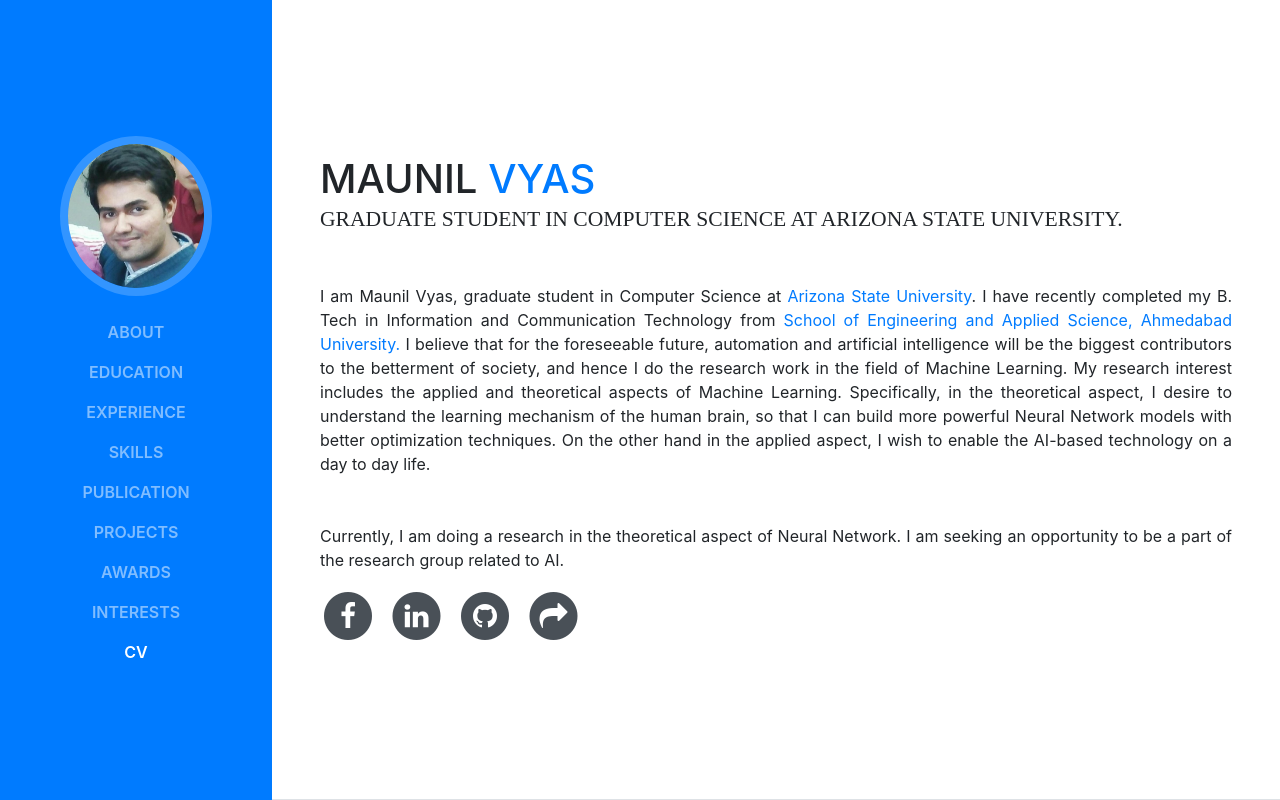
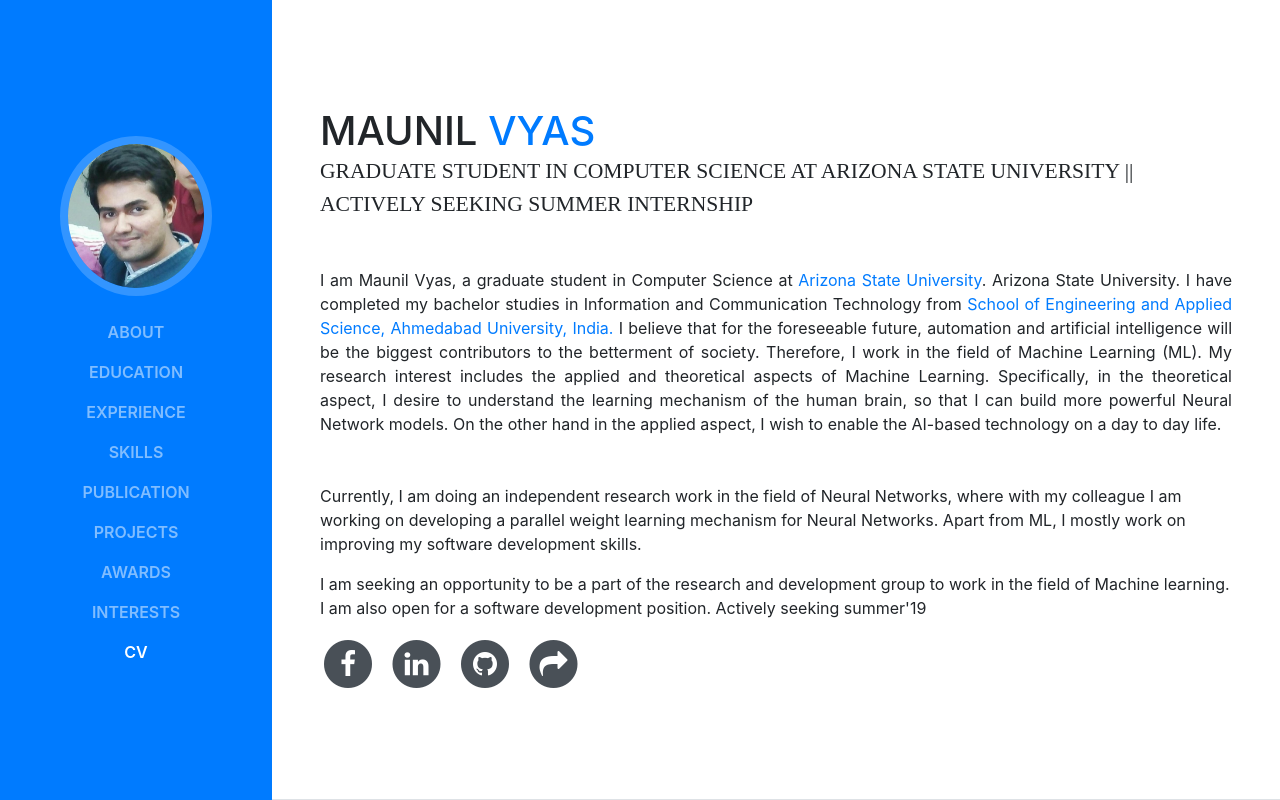
Before and after one commit to Maunil/test_webiste, a website with bundled scripts: page index.html in a window 1280 px wide. Shown: the top 800 px of the page. Built offline with nearby package versions, Linux system fonts and the light colour scheme; a web font is replaced by a local one.

Commit message:
Update
Update

```diff
--- a/index.html
+++ b/index.html
@@ -78,25 +78,23 @@
           <h1 class="mb-0">Maunil
             <span class="text-primary">Vyas</span>
           </h1>
-          <div class="subheading mb-5">Graduate Student in Computer Science at Arizona State University.
+          <div class="subheading mb-5">Graduate Student in Computer Science at Arizona State University || Actively Seeking Summer Internship
             <!--<a href="mailto:vyasmaunil33@gmail.com">vyasmaunil33@gmail.com</a> -->
           </div>
           <p class="mb-5" align="justify">
-          I am Maunil Vyas, graduate student in Computer Science at <a href="https://www.asu.edu/">Arizona State University</a>.
-		  I have recently completed my B. Tech in Information and Communication Technology from <a href=
-		  "https://ahduni.edu.in/seas/" >School of Engineering
-		  and Applied Science, Ahmedabad University.</a> I believe that for the foreseeable future, automation and
-		  artificial intelligence will be the biggest contributors to the betterment of society, and hence I do
-		  the research work in the field of Machine Learning. My research interest includes the applied and
-		  theoretical aspects of Machine  Learning. Specifically, in the theoretical aspect, I desire to understand
-		  the learning mechanism of the human brain, so that I can build more powerful Neural Network models with
-		  better optimization techniques. On the other hand in the applied aspect, I wish to enable the AI-based
-		  technology on a day to day life.
+          I am Maunil Vyas, a graduate student in Computer Science at <a href="https://www.asu.edu/">Arizona State University</a>. Arizona State University.
+		  I have completed my bachelor studies in Information and Communication Technology from <a href= "https://ahduni.edu.in/seas/"> School of Engineering and Applied Science, Ahmedabad University, India.</a>
+		  I believe that for the foreseeable future, automation and artificial intelligence will be the biggest contributors to the betterment of society.
+		  Therefore, I work in the field of Machine Learning (ML). My research interest includes the applied and theoretical aspects of Machine Learning.
+		  Specifically, in the theoretical aspect, I desire to understand the learning mechanism of the human brain, so that I can build more powerful Neural Network models.
+		  On the other hand in the applied aspect, I wish to enable the AI-based technology on a day to day life.</p>
+		  <p>
+		  Currently, I am doing an independent research work in the field of Neural Networks, where with my colleague I am working on developing a parallel weight learning
+		  mechanism for Neural Networks. Apart from ML, I mostly work on improving my software development skills.
 		  </p>
-
-		  <p align="justify">
-		  Currently, I am doing a research in the theoretical aspect of Neural Network. I am seeking an opportunity to be a part
-		  of the research group related to AI.
+		  <p>
+		  I am seeking an opportunity to be a part of the research and development group to work in the field of Machine learning. I am also open for a software development
+		  position. Actively seeking summer'19
 		  </p>
 		  <ul class="list-inline list-social-icons mb-0">
             <li class="list-inline-item">
@@ -251,10 +249,10 @@
           <h2 class="mb-5">Skills</h2>
 
           <div class="subheading mb-3">Languages &amp; Tools</div>
-          <ul> C, C++, Java, Python, PHP, MATLAB, Scilab, MySQL, LATEX</ul>
+          <ul> C, C++, Java, Python, PHP, MATLAB, Shell Script, Scilab, MySQL, LATEX</ul>
 
 		  <div class="subheading mb-3">Frameworks</div>
-          <ul>NumPy, Pandas, SciPy, TensorFlow, Keras</ul>
+          <ul>NumPy, Pandas, TensorFlow, Keras, Scikit-learn</ul>
 		  <div class="subheading mb-3">Hardware</div>
           <ul>Atmega 32 micro Controller, Universal Software Radio Peripheral (USRP), RF-Explorer</ul>
 
@@ -285,6 +283,7 @@
 		  <p> <a href="http://ieeexplore.ieee.org/document/8292449">IEEE Page</a>
 	    </div>
       </section>
+
 
 		<section class="resume-section p-3 p-lg-5 d-flex flex-column" id="Projects">
         <div class="my-auto">
@@ -466,6 +465,11 @@
               <i class="fa-li fa fa-trophy text-warning"></i>
               Received a yearly scholarship (Merit Based) of 10,000/ - INR from Indian Government to support my bachelor studies
 			</li>
+			<li>
+              <i class="fa-li fa fa-trophy text-warning"></i>
+              22 Shruti Synthesizer, selected for presentation Scilab & OpenFOAM Conference 2018, Pune, India
+			</li>
+
           </ul>
         </div>
       </section>
@@ -489,10 +493,9 @@ Playing my Piano and Guitar in front of a huge crowd is my second dream, not wan
       <section class="resume-section p-3 p-lg-5 d-flex flex-column" id="CV">
         <div class="my-auto">
           <h2 class="mb-5">Curriculum Vitae</h2>
-			<p> <a href="https://drive.google.com/file/d/10hLhbhK7SSd6Vi_AhLUCHGJtfhWDtni6/view?usp=sharing">Link </a></p>
+			<p> <a href="https://drive.google.com/file/d/1NQFai7vfhby-AY5J1RWgaA57K_2-qQuC/view?usp=sharing">Link </a></p>
         </div>
       </section>
-
 
 
     </div>
```
